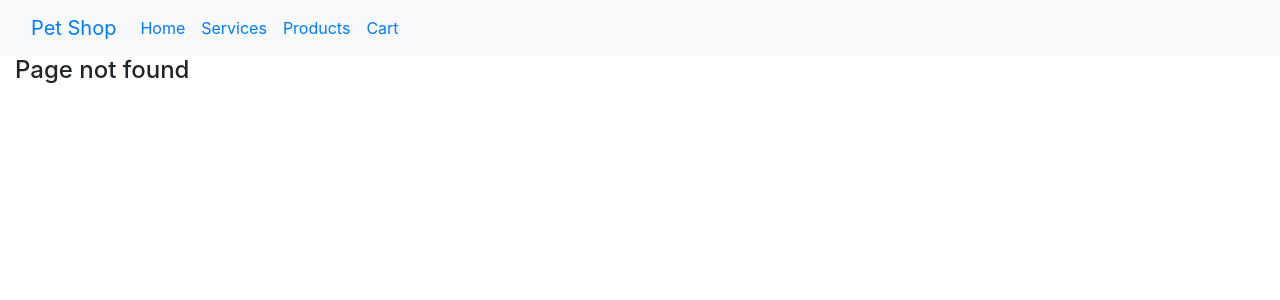
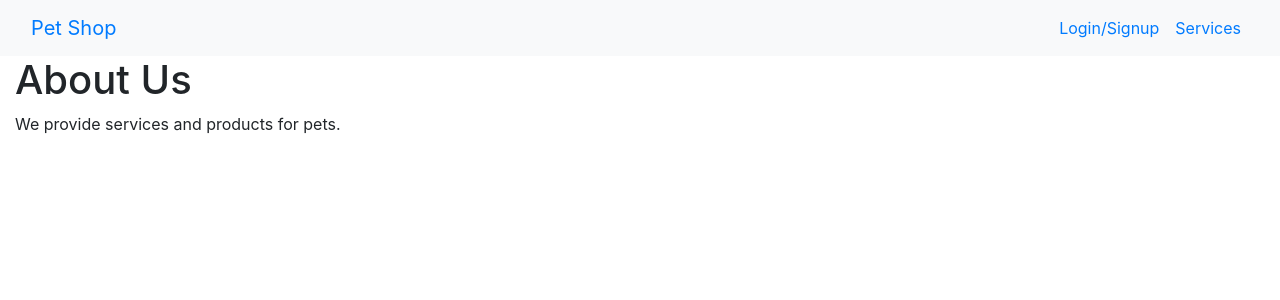
Before and after one commit to easmsm/final-project-ecommerce-site, a React (Create React App) app in the folder client/: page / in a window 1280 px wide. Before the commit this address had no page. Shown: the top 300 px of the page. Built offline with nearby package versions, Linux system fonts and the light colour scheme.

Commit message:
pages update

```diff
--- a/client/src/App.jsx
+++ b/client/src/App.jsx
@@ -6,6 +6,8 @@ import Signup from "./Signup";
 import SinglePet from './SinglePet';
 import ShoppingCart from "./ShoppingCart";
 import CustomersList from "./CustomersList";
+import Product from "./Product";
+import Home from './Home';
 import { setContext } from '@apollo/client/link/context';
 import { ApolloProvider, ApolloClient, InMemoryCache, createHttpLink } from '@apollo/client';
 import { BrowserRouter, Routes, Route } from "react-router-dom";
@@ -39,8 +41,10 @@ function App() {
           <NavBar />
           <div className="container-fluid">
             <Routes>
+              <Route path="/" element={<Home />} />
               <Route path="/login" element={<Login />} />
               <Route path="/signup" element={<Signup />} />
+              <Route path="/product" element={<Product />} />
               <Route path="/dashboard">
                 <Route path=":username" element={<Dashboard />} />
                 <Route path="" element={<Dashboard />} />
--- a/client/src/Dashboard.jsx
+++ b/client/src/Dashboard.jsx
@@ -20,7 +20,7 @@ const Profile = () => {
 
   const user = data?.me || data?.user || {};
 
-  // navigate to personal profile page if username is the logged-in user's
+  // navigate to personal profile page if username is the logged-in user
   if (Auth.loggedIn() && Auth.getProfile().data.username === userParam) {
     return <Navigate to="/dashboard" />;
   }
--- /dev/null
+++ b/client/src/Home.jsx
@@ -0,0 +1,20 @@
+import React from 'react'
+
+
+
+const Home = () => {
+     return (
+
+    <main>
+        <h1>About Us</h1>
+            <p>
+               We provide services and products for pets.
+            </p>
+
+    </main>
+
+    )
+
+}
+
+export default Home;
--- a/client/src/Login.jsx
+++ b/client/src/Login.jsx
@@ -68,7 +68,7 @@ const Login = (props) => {
                 onChange={handleChange}
               />
               <button className='btn d-block w-100' type='submit'>
-                Submit
+               Submit
               </button>
             </form>
             {error && <div>Login failed</div>}
--- a/client/src/NavBar.jsx
+++ b/client/src/NavBar.jsx
@@ -1,45 +1,58 @@
-import React, { Component } from "react";
-// import { Link } from "react-router-dom";
+import React from "react";
+import { Link } from "react-router-dom";
+import Auth from './utils/auth';
 
 //need to add NavBar links
 //need to update from bootstrap
 
-class NavBar extends Component{
-    render(){
+const NavBar = () => {
+    const logout = event => {
+        event.preventDefault();
+        Auth.logout();
+      };
+
       return (
-        <React.Fragment>
         <nav className="navbar navbar-expand-lg bg-light">
           <div className="container-fluid">
-                    <a className="navbar-brand" href="/#">Pet Shop</a>
+          <Link to="/" className="navbar-brand">
+              Pet Shop
+            </Link>
 
-                    <button className="navbar-toggler" type="button" data-bs-toggle="collapse" data-bs-target="#navbarSupportedContent" aria-controls="navbarSupportedContent" aria-expanded="false" aria-label="Toggle navigation">
-                        <span className="navbar-toggler-icon"></span>
-                    </button>
-
+        <nav className="text-center">
+            {Auth.loggedIn() ? (
+          <>
           <div className="collapse navbar-collapse" id="navbarSupportedContent">
             <ul className="navbar-nav me-auto mb-2 mb-lg-0">
             <li className="nav-item">
-                        <a className="nav-link active" aria-current="page" href="/#">Home</a>
+            <Link to="/dashboard" className="nav-link active" aria-current="page">Me</Link>
             </li>
-
             <li className="nav-item">
-                        <a className="nav-link" href="/#">Services</a>
+            <Link to="/product" className="nav-link">Services</Link>
             </li>
-
+          <a href="/"className="nav-link" onClick={logout}>
+            Logout
+          </a>
+          </ul>
+          </div>
+        </>
+      ) : (
+        <>  <div className="collapse navbar-collapse" id="navbarSupportedContent">
+            <ul className="navbar-nav me-auto mb-2 mb-lg-0">
             <li className="nav-item">
-                        <a className="nav-link" href="/#">Products</a>
+              <Link to="/login" className="nav-link active" aria-current="page">Login/Signup</Link>
             </li>
-
             <li className="nav-item">
-                        <a className="nav-link" href="/#">Cart</a>
+              <Link to="/product" className="nav-link">Services</Link>
             </li>
             </ul>
             </div>
+              </>
+
+          )}
+        </nav>
           </div>
         </nav>
-        </React.Fragment>
       );
-    }
 }
 
 export default NavBar;
--- a/client/src/Signup.jsx
+++ b/client/src/Signup.jsx
@@ -71,7 +71,7 @@ const Signup = () => {
                 onChange={handleChange}
               />
               <button className='btn d-block w-100' type='submit'>
-                Submit
+              Submit
               </button>
             </form>
               {error && <div>Sign up failed</div>}
```
Lines whose indentation alone changed are shown as unchanged.
